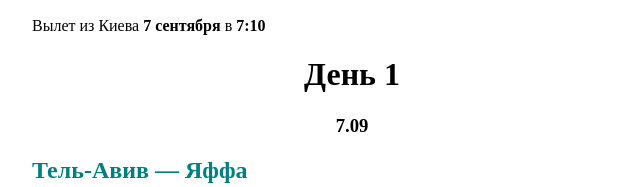
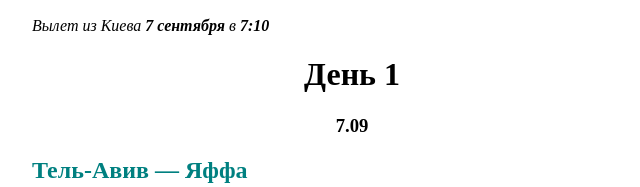
Before and after one commit to lumbalnaya/trip_plan, a plain HTML site: page index.html in a window 1280 px wide. Shown: the part 605-792 px from the top of the page, 288-928 px from the left. Drawn offline with Linux system fonts and the light colour scheme.

Commit message:
Update index.html

```diff
--- a/index.html
+++ b/index.html
@@ -66,7 +66,7 @@
   <div>
 
     <iframe src="https://www.google.com/maps/embed?pb=!1m46!1m12!1m3!1d433676.80451128737!2d34.61313526369311!3d31.8766965184001!2m3!1f0!2f0!3f0!3m2!1i1024!2i768!4f13.1!4m31!3e0!4m5!1s0x1502caad86c8945b%3A0x54230ad9cc8917e9!2z0JDRjdGA0L7Qv9C-0YDRgiDQuNC80LXQvdC4INCR0LXQvS3Qk9GD0YDQuNC-0L3QsCBCZW4gR3VyaW9uIEFpcnBvcnQ!3m2!1d32.005531999999995!2d34.8854112!4m5!1s0x151d4ca6193b7c1f%3A0xc1fb72a2c0963f90!2zVGVsIEF2aXYtWWFmbywg0JjQt9GA0LDQuNC70Yw!3m2!1d32.085299899999995!2d34.781767599999995!4m5!1s0x1502d865aec80d67%3A0xf5c4213de4baf1f8!2z0JLQuNGE0LvQtdC10Lw!3m2!1d31.705382099999998!2d35.2024425!4m5!1s0x15029c5141685e73%3A0xeb72211d3092dc0f!2z0JDRiNC60LXQu9C-0L0sINCY0LfRgNCw0LjQu9GM!3m2!1d31.668788499999998!2d34.5742523!4m5!1s0x1502caad86c8945b%3A0x54230ad9cc8917e9!2z0JDRjdGA0L7Qv9C-0YDRgiDQuNC80LXQvdC4INCR0LXQvS3Qk9GD0YDQuNC-0L3QsCwg0JjQt9GA0LDQuNC70Yw!3m2!1d32.005531999999995!2d34.8854112!5e0!3m2!1sru!2sua!4v1543238020854" width="600" height="450" frameborder="0" style="border:0" allowfullscreen></iframe>
-       <p>Вылет из Киева <b>7 сентября</b> в <b>7:10</b></p>
+       <p><i>Вылет из Киева <b>7 сентября</b> в <b>7:10</b></i></p>
     <h1>День 1</h1>
       <h3 class="date">7.09</h3>
       <h2><a name="Тель-Авив — Яффа"></a>Тель-Авив — Яффа</h2>
@@ -130,7 +130,7 @@
           <p><i>В зависимости от того, будет у нас машина или нет, какой транспорт будет ходить и сколько это будет стоить, хотим валяться целыми днями на пляже, или хотим активничать, можно будет также узнать насчет поездки в Назарет. Ехать туда от Ашкелона более 2-х часов, он на севере страны, поэтому нужно будет смотеть по обстоятельствам. Там же - Тивериадское озеро.</i></p>
           <img src="http://joxi.ru/12MW4aWsM3qBRr.jpg"></img>
         </details> <br>
-
+          <p><i>Улетаем <b>14 сентября</b> в <b>14:45</b></i></p>
     <a href="#" title="Вернуться к началу" class="top-button">Наверх</a>
   </div>
 </body>
```
